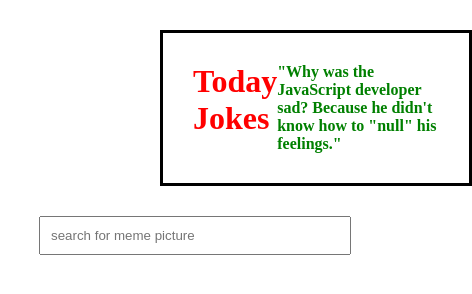
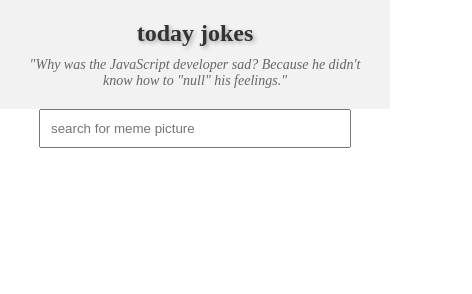
Before and after one commit to GSG-G13/memes-generator, a website: page index.html in a window 390 px wide. Shown: the whole page, 472 px wide, since content can reach past the window. Drawn offline with Linux system fonts and the light colour scheme; no server answers.

Commit message:
Happy Eid

```diff
--- a/css/style.css
+++ b/css/style.css
@@ -82,25 +82,7 @@
     margin: 0;
     box-sizing : border-box;
 }
-header{
-    border: solid 3px black;
-    padding: 30px;
-    display:  flex;
-    -ms-flex-align: center;
-    justify-content: space-around;
-    width: 80%;
-    margin-left: 160px;
-    margin-top: 30px;
-    margin-bottom: 30px;
-}
-header .headline{
-    color: red;
-    text-transform: capitalize;
-}
-header .random-joke {
-    color: green;
-    font-weight: bold;
-}
+
 section .search-input{
   display: flex;
   justify-content:space-evenly;
@@ -174,3 +156,42 @@
 .text {
   position: absolute;
 }
+header {
+  background-color: #f2f2f2;
+  padding: 20px;
+  text-align: center;
+}
+
+.headline {
+  font-size: 32px;
+  color: #333;
+  margin-bottom: 10px;
+  text-shadow: 2px 2px 4px rgba(0, 0, 0, 0.3);
+}
+
+.random-joke {
+  font-size: 18px;
+  color: #666;
+  font-style: italic;
+}
+
+/* Responsive styles */
+@media screen and (max-width: 600px) {
+  .headline {
+    font-size: 28px;
+  }
+
+  .random-joke {
+    font-size: 16px;
+  }
+}
+
+@media screen and (max-width: 400px) {
+  .headline {
+    font-size: 24px;
+  }
+
+  .random-joke {
+    font-size: 14px;
+  }
+}
--- a/js/logic.js
+++ b/js/logic.js
@@ -6,11 +6,11 @@
       cb(response);
     }
   };
-  xhr.open("GET", url, true);
+  xhr.open('GET', url, true);
   xhr.send();
 };
 
-fetch("https://geek-jokes.sameerkumar.website/api?format=json", (response) => {
+fetch('https://geek-jokes.sameerkumar.website/api?format=json', (response) => {
   const joke = response.joke;
   if (textJoke != null) textJoke.textContent = joke;
 });
@@ -25,28 +25,28 @@
   });
 };
 
-fetch("https://api.imgflip.com/get_memes", (response) => {
+fetch('https://api.imgflip.com/get_memes', (response) => {
   const res = response.data.memes;
   render(res);
 });
 
 const urlParams = new URLSearchParams(window.location.search);
 
-const id = urlParams.get("id");
+const id = urlParams.get('id');
 const filterById = (res, idd) => {
   const filtered = res.filter((obj) => obj.id == idd);
   return filtered;
 };
-const memeCon = document.querySelector(".meme-con");
+const memeCon = document.querySelector('.meme-con');
 fetch(`https://api.imgflip.com/get_memes`, (response) => {
   const res = response.data.memes;
-  const img = document.createElement("img");
+  const img = document.createElement('img');
   const obj = filterById(res, id);
   if (memeCon != null) {
-    img.setAttribute("src", `${obj[0].url}`);
-    img.setAttribute("alt", "meme");
-    img.setAttribute("width", "500");
-    img.setAttribute("height", "500");
+    img.setAttribute('src', `${obj[0].url}`);
+    img.setAttribute('alt', 'meme');
+    img.setAttribute('width', '500');
+    img.setAttribute('height', '500');
     memeCon.appendChild(img);
   }
 });
@@ -59,11 +59,11 @@
   });
 };
 
-const searchInput = document.querySelector(".search-feild");
+const searchInput = document.querySelector('.search-feild');
 
 if (searchInput != null) {
-  searchInput.addEventListener("input", (e) => {
-    fetch("https://api.imgflip.com/get_memes", (res) => {
+  searchInput.addEventListener('input', (e) => {
+    fetch('https://api.imgflip.com/get_memes', (res) => {
       let array = searchMeme(res.data.memes, searchInput.value.toLowerCase());
       while (cards.firstChild) {
         cards.firstChild.remove();
@@ -73,7 +73,7 @@
   });
 }
 
-const overlay = document.querySelector(".overlay");
+const overlay = document.querySelector('.overlay');
 let activeElement = null;
 let initialX = 0;
 let initialY = 0;
@@ -82,25 +82,25 @@
 let xOffset = 0;
 let yOffset = 0;
 if (overlay != null) {
-  overlay.addEventListener("mousedown", startDrag);
-  overlay.addEventListener("mouseup", endDrag);
-  overlay.addEventListener("mousemove", drag);
+  overlay.addEventListener('mousedown', startDrag);
+  overlay.addEventListener('mouseup', endDrag);
+  overlay.addEventListener('mousemove', drag);
 }
-function startDrag(event) {
+const startDrag = (event) => {
   activeElement = event.target;
   initialX = event.clientX - xOffset;
   initialY = event.clientY - yOffset;
   if (activeElement !== null) {
-    activeElement.style.cursor = "move";
+    activeElement.style.cursor = 'move';
   }
-}
+};
 
-function endDrag(event) {
+const endDrag = () => {
   initialX = currentX;
   initialY = currentY;
-  activeElement.style.cursor = "default";
+  activeElement.style.cursor = 'default';
   activeElement = null;
-}
+};
 
 function drag(event) {
   if (activeElement !== null) {
```
Also changed, not shown: index.html (+6 -5 lines).
